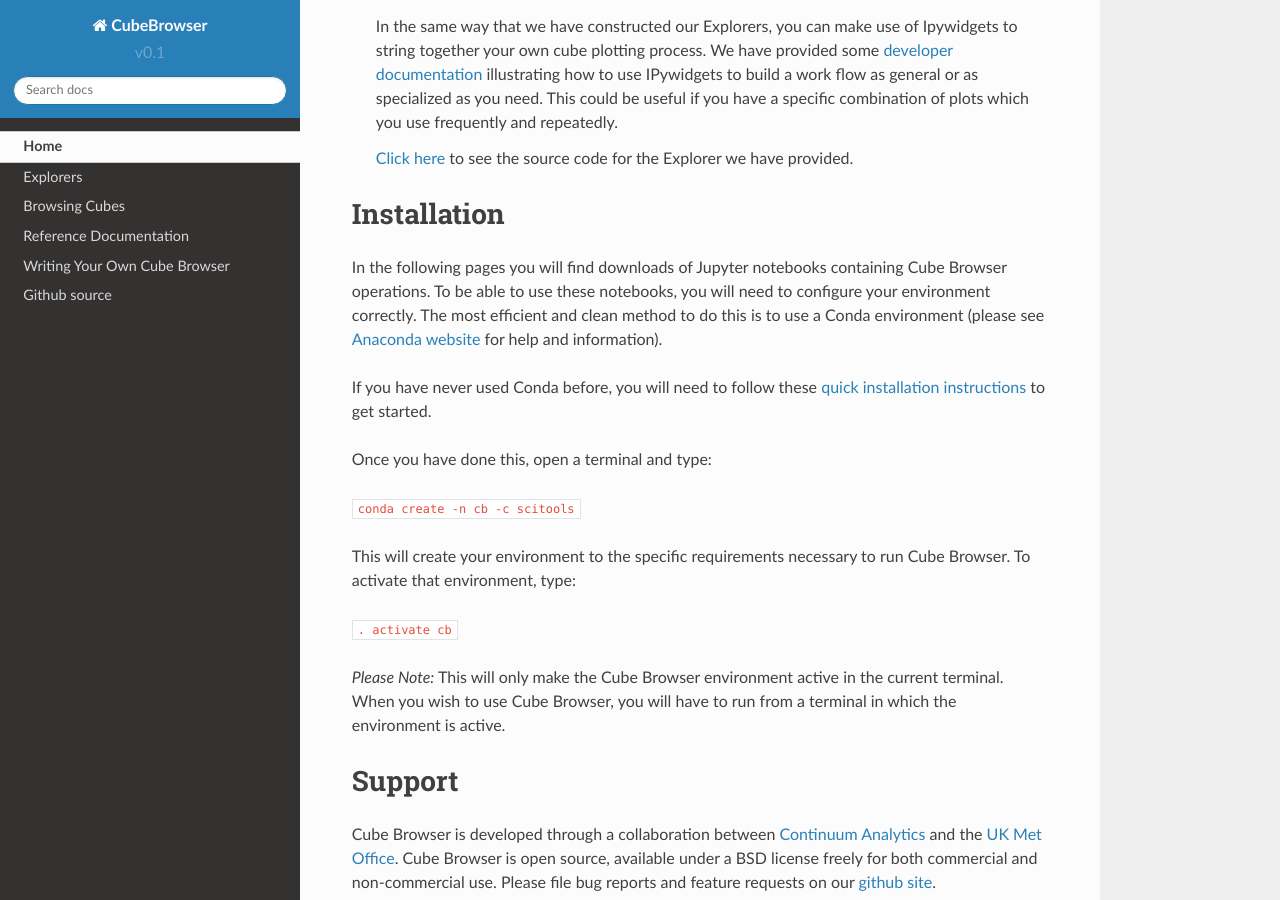
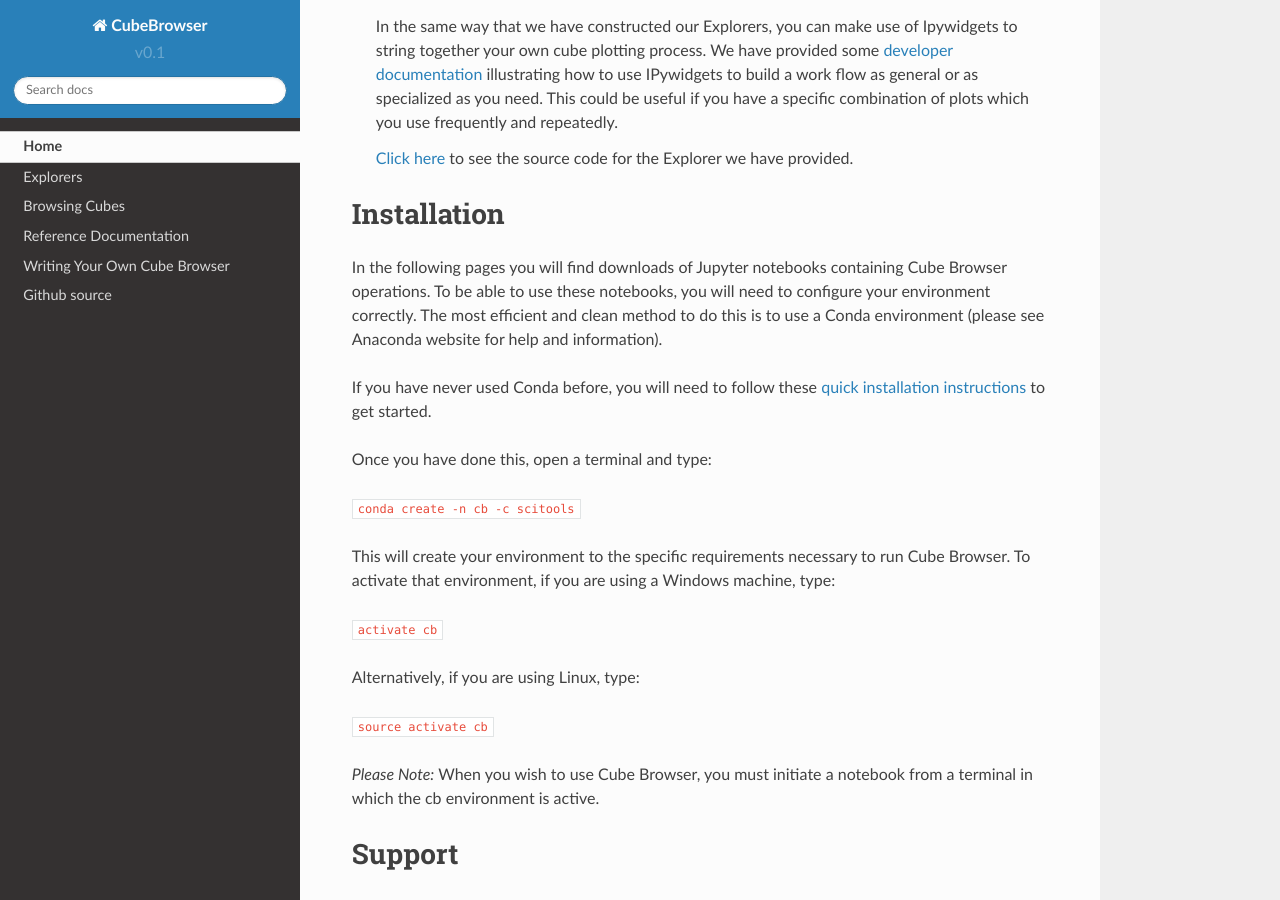
Before and after one commit to SciTools/cube_browser, a Sphinx documentation site: the page built from doc/index.rst, in a window 1280 px wide and 900 px high, scrolled down 589 px. Built offline with Sphinx 7.4.7 and the Read the Docs theme 2.0.0, drawn with Linux system fonts in a browser that asks for light colours.

Commit message:
implemented small changes

```diff
--- a/doc/index.rst
+++ b/doc/index.rst
@@ -36,7 +36,7 @@
 
 In the following pages you will find downloads of Jupyter notebooks containing Cube Browser operations.
 To be able to use these notebooks, you will need to configure your environment correctly.
-The most efficient and clean method to do this is to use a Conda environment (please see `Anaconda website <https://anaconda.org/>`_ for help and information).
+The most efficient and clean method to do this is to use a Conda environment (please see Anaconda website for help and information).
 
 If you have never used Conda before, you will need to follow these `quick installation instructions <http://conda.pydata.org/docs/install/quick.html>`_ to get started.
 
@@ -45,12 +45,15 @@
 ``conda create -n cb -c scitools``
 
 This will create your environment to the specific requirements necessary to run Cube Browser.
-To activate that environment, type:
+To activate that environment, if you are using a Windows machine, type:
 
-``. activate cb``
+``activate cb``
 
-*Please Note:* This will only make the Cube Browser environment active in the current terminal.
-When you wish to use Cube Browser, you will have to run from a terminal in which the environment is active.
+Alternatively, if you are using Linux, type:
+
+``source activate cb``
+
+*Please Note:* When you wish to use Cube Browser, you must initiate a notebook from a terminal in which the cb environment is active.
 
 
 Support
```
